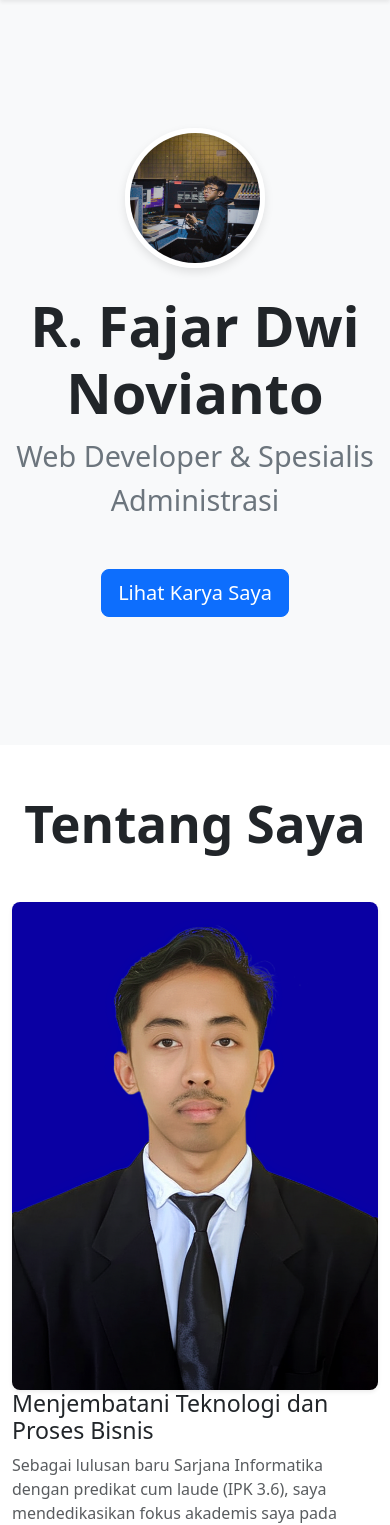
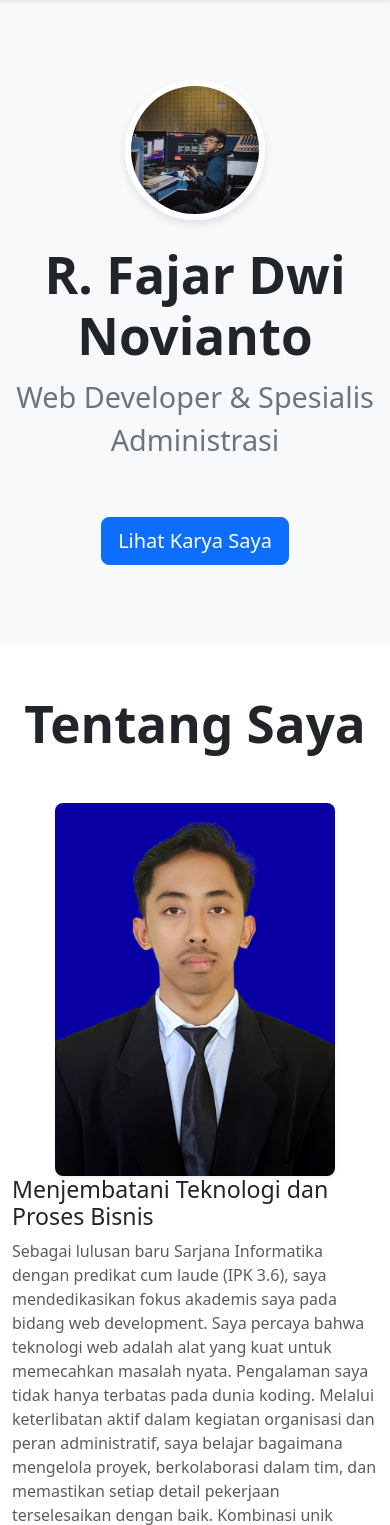
Before and after one commit to fajarraden09/myportofolio, a PHP site: page / in a window 390 px wide. Shown: the part 56-1581 px from the top of the page. Run offline with PHP 8.4, Linux system fonts and the light colour scheme.

Commit message:
finihs 11

```diff
--- a/index.html
+++ b/index.html
@@ -205,7 +205,7 @@
             <h2 class="mb-4">Hubungi Saya</h2>
             <p class="lead">Silakan hubungi saya melalui email atau telepon.</p>
             <p class="h4 mt-4"><strong>Email:</strong> fajarraden9019@gmail.com</p>
-            <p class="h4"><strong>Telepon:</strong> <a href="https://wa.me/6281225061527" target="_blank">+6281225061527</a></p>
+            <p class="h4"><strong>WhatsApp:</strong> <a href="https://wa.me/6281225061527" target="_blank">+6281225061527</a></p>
         </div>
     </section>
 
--- a/style.css
+++ b/style.css
@@ -7,33 +7,31 @@ body {
 
 #hero {
     background-color: #f8f9fa;
-    padding: 8rem 0; /* Menggunakan padding untuk jarak atas-bawah yang pas */
+    padding: 6rem 0; /* Jarak atas-bawah dikurangi */
     text-align: center;
 }
 
 /* 2. Membuat Judul dan Subjudul Hero Lebih Rapi */
 #hero h1 {
-    font-size: 4.5rem; /* Sedikit mengecilkan judul utama */
+    font-size: 4rem; /* Sedikit mengecilkan judul utama */
 }
 #hero p.lead {
     font-size: 1.8rem; /* Menyesuaikan ukuran subjudul */
-    margin-bottom: 2rem; /* Menambah jarak ke tombol */
+    margin-bottom: 2.5rem; /* Menambah jarak ke tombol */
 }
 
 .profile-picture {
     width: 180px;  /* Ukuran ideal untuk desktop */
     height: 180px; /* Ukuran ideal untuk desktop */
-    border-width: 6px; /* Membuat border sedikit lebih tebal */
     border-radius: 50%;
     object-fit: cover;
-    border: 5px solid white;
+    border: 6px solid white;
     box-shadow: 0 4px 10px rgba(0,0,0,0.1);
 }
 
 section {
     scroll-margin-top: 56px;
-	padding-top: 8rem; /* Menambah jarak di atas setiap judul section */
-    padding-bottom: 8rem; /* Menambah jarak di bawah setiap section */
+	padding: 8rem 0;
 }
 
 /* 4. Menyesuaikan Ukuran Judul Section */
@@ -58,12 +56,9 @@ h2.text-center.mb-5 {
     font-size: 1.8rem;
 }
 
-#about .about-image img {
-    max-width: 350px; /* Batasi lebar maksimum foto */
-    width: 100%;      /* Pastikan tetap responsif jika layar kecil */
-    display: block;   /* Mencegah spasi kosong di bawah gambar */
-    margin: 0 auto;   /* Posisikan gambar di tengah kolomnya */
-    border-radius: 8px;
+#about .img-fluid {
+    max-width: 350px !important; /* Memaksa lebar maksimum foto */
+    height: auto !important;
 }
 
 /* 7. Penyesuaian untuk Tampilan Mobile agar Lebih Rapi */
@@ -72,12 +67,17 @@ h2.text-center.mb-5 {
         width: 140px;
         height: 140px;
     }
+	#hero {
+        padding: 5rem 0;
+    }
     #hero h1 {
-        font-size: 3.5rem;
+        font-size: 3.2rem;
     }
     section {
-        padding-top: 6rem;
-        padding-bottom: 6rem;
+        padding: 6rem 0;
+    }
+	#about .img-fluid {
+        max-width: 280px !important;
     }
 }
 
```
